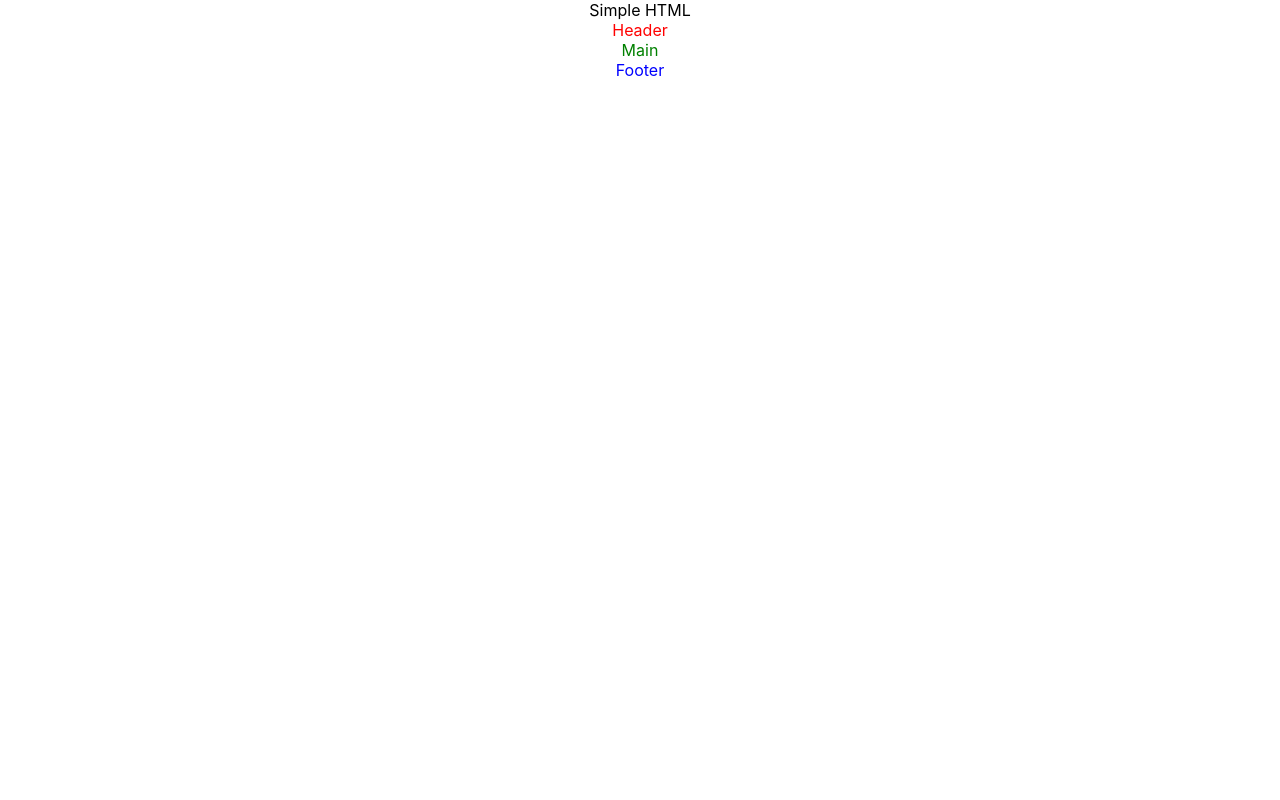
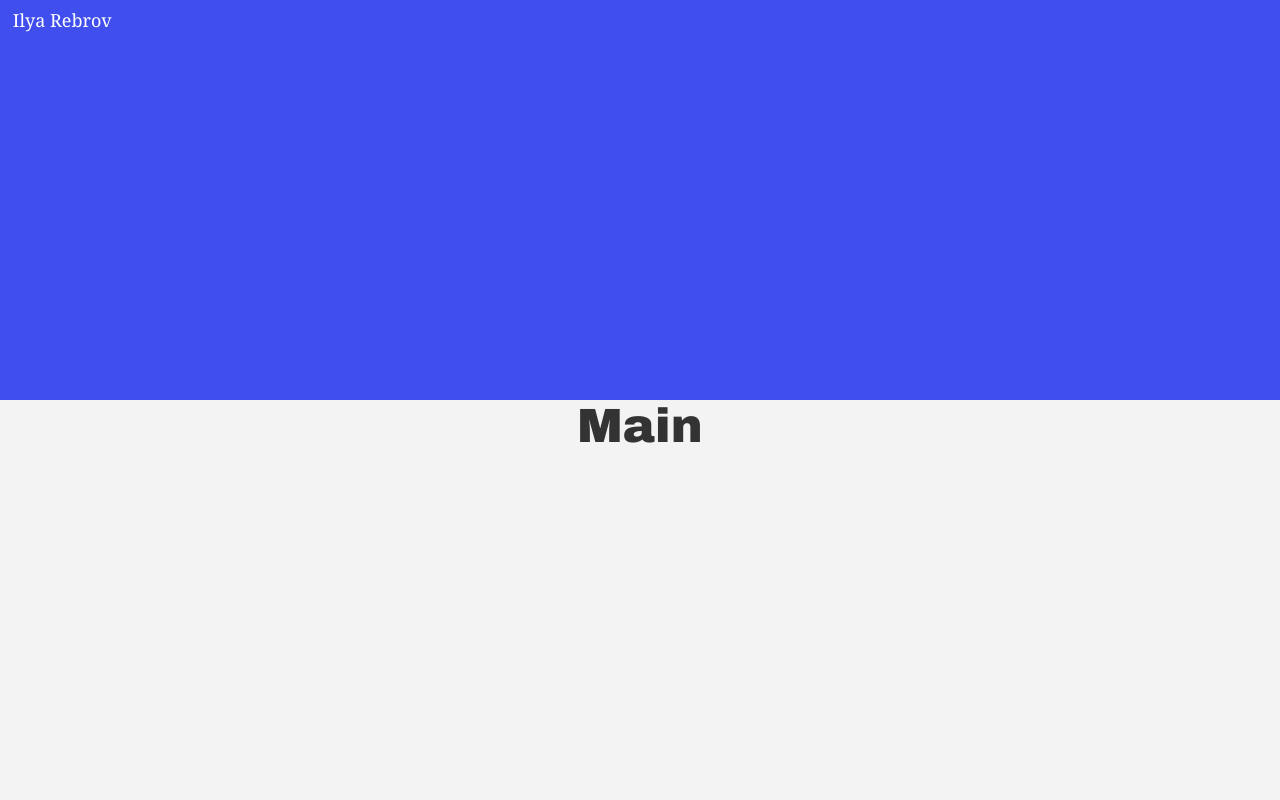
Before and after one commit to IlyaRebrov2022/MyPrivateWebsite, a React (Create React App) app: page / in a window 1280 px wide. Shown: the top 800 px of the page. Built offline with nearby package versions, Linux system fonts and the light colour scheme.

Commit message:
Add grid

```diff
--- a/src/App.css
+++ b/src/App.css
@@ -1,38 +1,16 @@
-.App {
-  text-align: center;
+.app-wrapper {
+    margin: 0 auto ;
+    display: grid;
+    width: 100%;
+
+
+
+    grid-template-areas:
+    "header"
+    "main"
+    "footer";
+
+    grid-template-rows: 400px 1000px 600px;
+    grid-template-columns: 1fr;
+
 }
-
-.App-logo {
-  height: 40vmin;
-  pointer-events: none;
-}
-
-@media (prefers-reduced-motion: no-preference) {
-  .App-logo {
-    animation: App-logo-spin infinite 20s linear;
-  }
-}
-
-.App-header {
-  background-color: #282c34;
-  min-height: 100vh;
-  display: flex;
-  flex-direction: column;
-  align-items: center;
-  justify-content: center;
-  font-size: calc(10px + 2vmin);
-  color: white;
-}
-
-.App-link {
-  color: #61dafb;
-}
-
-@keyframes App-logo-spin {
-  from {
-    transform: rotate(0deg);
-  }
-  to {
-    transform: rotate(360deg);
-  }
-}
--- a/src/App.js
+++ b/src/App.js
@@ -6,10 +6,7 @@ import Footer from "./Components/Footer/Footer";
 
 const App = () => {
     return (
-        <div className="App">
-
-            Simple HTML
-
+        <div className="app-wrapper">
 
             <Header/>
 
--- a/src/Components/Footer/Footer.js
+++ b/src/Components/Footer/Footer.js
@@ -4,7 +4,7 @@ import s from './Footer.module.css'
 
 const Footer = () => {
     return (
-        <div className={s.color}>
+        <div className={s.footer}>
             Footer
         </div>
     )
--- a/src/Components/Footer/Footer.module.css
+++ b/src/Components/Footer/Footer.module.css
@@ -1,3 +1,4 @@
-.color{
-    color: blue;
+.footer{
+    grid-area: footer;
+    background-color: #23272A;
 }
--- a/src/Components/Header/Header.js
+++ b/src/Components/Header/Header.js
@@ -3,8 +3,10 @@ import s from './Header.module.css';
 
 const Header = () => {
     return (
-        <div className={s.color}>
-            Header
+        <div className={s.header}>
+            <div className={s.text}>
+                Ilya Rebrov
+            </div>
         </div>
     )
 }
--- a/src/Components/Header/Header.module.css
+++ b/src/Components/Header/Header.module.css
@@ -1,3 +1,16 @@
-.color{
-    color: red;
+.header {
+    grid-area: header;
+    background-color: #404EED;
+
 }
+
+.text {
+    position: absolute;
+    top: 1%;
+    left: 1%;
+    text-align: center;
+    color: #fff;
+    font-size: large;
+    font-family: Cambria;
+
+}
--- a/src/Components/Main/Main.js
+++ b/src/Components/Main/Main.js
@@ -4,8 +4,10 @@ import s from './Main.module.css'
 
 const Main = () => {
     return (
-        <div className={s.color}>
-            Main
+        <div className={s.main}>
+            <div className={s.text}>
+                Main
+            </div>
         </div>
     )
 }
--- a/src/Components/Main/Main.module.css
+++ b/src/Components/Main/Main.module.css
@@ -1,3 +1,15 @@
-.color{
-    color: green;
+.main{
+    grid-area: main;
+    background-color: #F3F3F3;
 }
+
+.text{
+    position: absolute;
+    top: 50%;
+    right: 10%;
+    left: 10%;
+    text-align: center;
+    color: #333;
+    font-size: xxx-large;
+    font-family: "Arial Black";
+}
```
